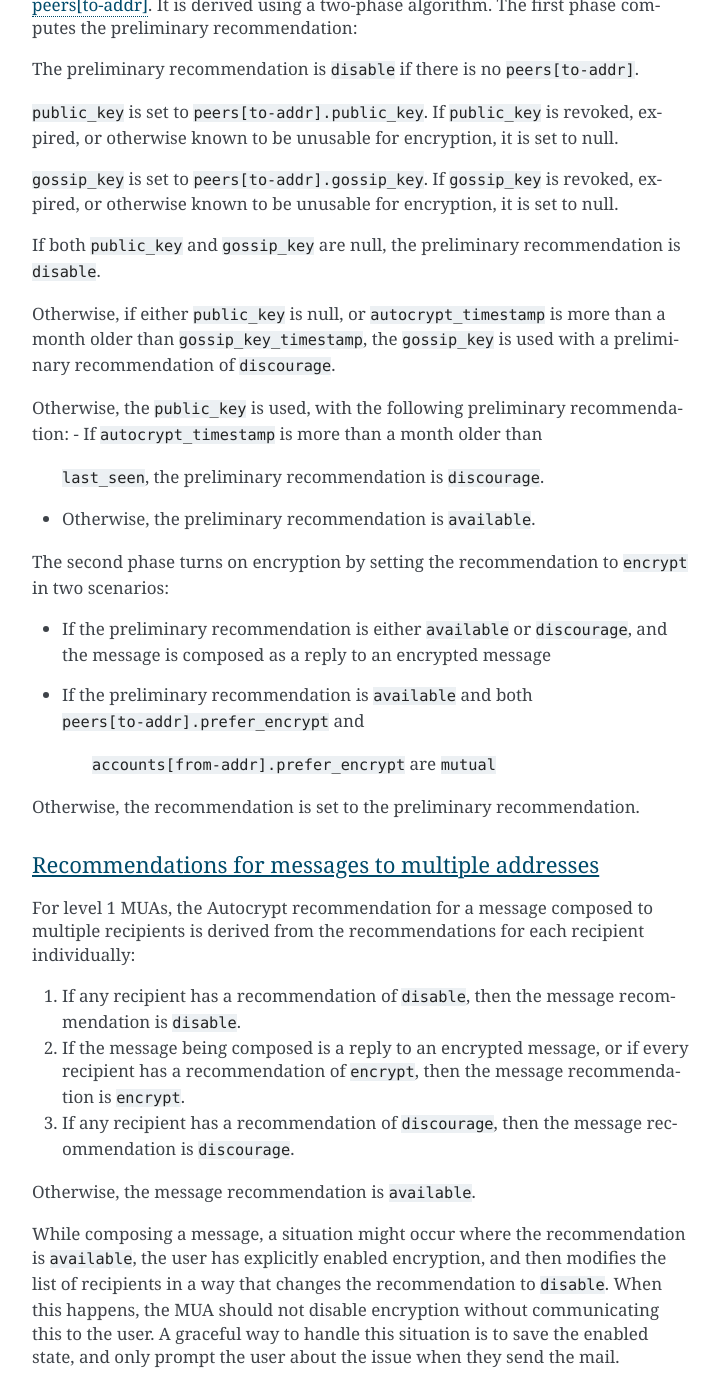
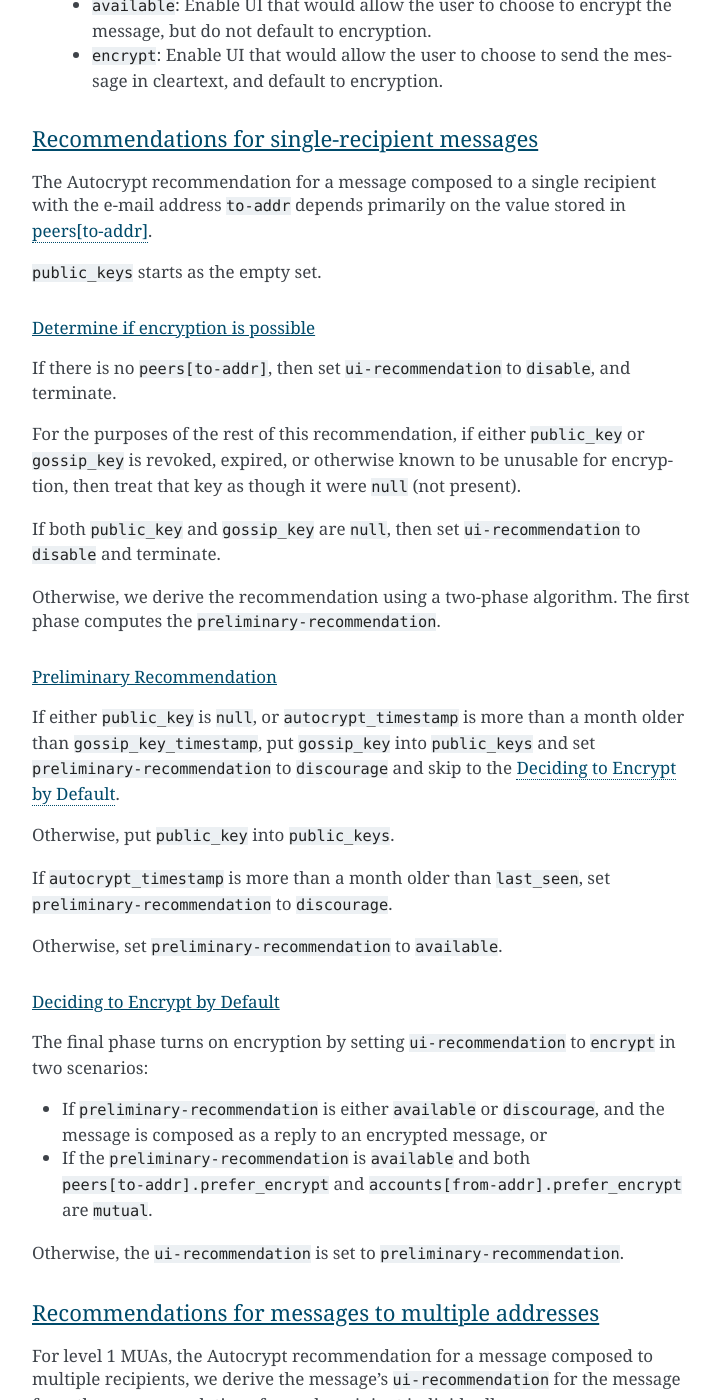
Before and after one commit to autocrypt/autocrypt, a Sphinx documentation site: the page built from doc/level1.rst, in a window 1280 px wide and 1400 px high, scrolled down 9197 px. Shown: the whole window, without its empty margins (388-1108 px from the left). Built offline with Sphinx 7.4.7, drawn with Linux system fonts in a browser that asks for light colours; some of the changed text lies outside the part shown.

Commit message:
break up recommendation algorithm and explain more.
 * clarify that the recommendation algorithm returns both a
   recommendation for the behavior of the encryption UI, and a list of
   keys.

 * move the "disabled" logic above the preliminary recommendation

 * add section headers to the phases of the algorithm

 * remove the ``public_key`` and ``gossip_key`` intermediate
   variables, which seem to add more confusion than they remove, since
   they shadow existing variables with the same name.

 * make preliminary recommendation an explicit intermediate variable.

```diff
--- a/doc/level1.rst
+++ b/doc/level1.rst
@@ -393,7 +393,13 @@ The Autocrypt recommendation depends on the recipient
 addresses of the draft message.  When the user changes the
 recipients, the Autocrypt recommendation may change.
 
-Autocrypt can produce four possible recommendations:
+The output of the Autocrypt recommendation algorithm has two elements:
+
+ * ``ui-recommendation``: a single state recommending the state of the
+   encryption user interface, described below.
+ * ``public_keys``: a set of keys to encrypt to (which may be empty).
+
+``ui-recommendation`` can take four possible values:
 
  * ``disable``: Disable or hide any UI that would allow the user to
    choose to encrypt the message.
@@ -416,72 +422,94 @@ Recommendations for single-recipient messages
 
 The Autocrypt recommendation for a message composed to a single
 recipient with the e-mail address ``to-addr`` depends primarily on the
-value stored in :ref:`peers[to-addr] <peers>`. It is derived using a
-two-phase algorithm.  The first phase computes the preliminary
-recommendation:
+value stored in :ref:`peers[to-addr] <peers>`.
 
-The preliminary recommendation is ``disable`` if there is no
-``peers[to-addr]``.
+``public_keys`` starts as the empty set.
 
-``public_key`` is set to ``peers[to-addr].public_key``.  If
-``public_key`` is revoked, expired, or otherwise known to be unusable
-for encryption, it is set to null.
+Determine if encryption is possible
+___________________________________
 
-``gossip_key`` is set to ``peers[to-addr].gossip_key``.  If
-``gossip_key`` is revoked, expired, or otherwise known to be unusable
-for encryption, it is set to null.
+If there is no ``peers[to-addr]``, then set ``ui-recommendation`` to
+``disable``, and terminate.
 
-If both ``public_key`` and ``gossip_key`` are null, the preliminary
-recommendation is ``disable``.
+For the purposes of the rest of this recommendation, if either
+``public_key`` or ``gossip_key`` is revoked, expired, or otherwise
+known to be unusable for encryption, then treat that key as though it
+were ``null`` (not present).
 
-Otherwise, if either ``public_key`` is null, or
-``autocrypt_timestamp`` is more than a month older than
-``gossip_key_timestamp``, the ``gossip_key`` is used with a
-preliminary recommendation of ``discourage``.
+If both ``public_key`` and ``gossip_key`` are ``null``, then set
+``ui-recommendation`` to ``disable`` and terminate.
+
+Otherwise, we derive the recommendation using a two-phase algorithm.
+The first phase computes the ``preliminary-recommendation``.
+
+Preliminary Recommendation
+__________________________
+
+If either ``public_key`` is ``null``, or ``autocrypt_timestamp`` is
+more than a month older than ``gossip_key_timestamp``, put
+``gossip_key`` into ``public_keys`` and set
+``preliminary-recommendation`` to ``discourage`` and skip to the
+:ref:`final-recommendation-phase`.
+
+Otherwise, put ``public_key`` into ``public_keys``.
+
+If ``autocrypt_timestamp`` is more than a month older than
+``last_seen``, set ``preliminary-recommendation`` to ``discourage``.
+
+Otherwise, set ``preliminary-recommendation`` to ``available``.
+
+.. _final-recommendation-phase:
 
 
-Otherwise, the ``public_key`` is used, with the following preliminary
-recommendation:
-- If ``autocrypt_timestamp`` is more than a month older than
-  ``last_seen``, the preliminary recommendation is ``discourage``.
-- Otherwise, the preliminary recommendation is ``available``.
+Deciding to Encrypt by Default
+______________________________
 
-The second phase turns on encryption by setting the recommendation
-to ``encrypt`` in two scenarios:
+The final phase turns on encryption by setting ``ui-recommendation`` to
+``encrypt`` in two scenarios:
 
-- If the preliminary recommendation is either ``available`` or
+- If ``preliminary-recommendation`` is either ``available`` or
   ``discourage``, and the message is composed as a reply to an
-  encrypted message
-- If the preliminary recommendation is ``available`` and
-  both ``peers[to-addr].prefer_encrypt`` and
-   ``accounts[from-addr].prefer_encrypt`` are ``mutual``
+  encrypted message, or
+- If the ``preliminary-recommendation`` is ``available`` and both
+  ``peers[to-addr].prefer_encrypt`` and
+  ``accounts[from-addr].prefer_encrypt`` are ``mutual``.
 
-Otherwise, the recommendation is set to the preliminary recommendation.
+Otherwise, the ``ui-recommendation`` is set to
+``preliminary-recommendation``.
 
 Recommendations for messages to multiple addresses
 ~~~~~~~~~~~~~~~~~~~~~~~~~~~~~~~~~~~~~~~~~~~~~~~~~~
 
-For level 1 MUAs, the Autocrypt recommendation for a message
-composed to multiple recipients is derived from the recommendations
-for each recipient individually:
+For level 1 MUAs, the Autocrypt recommendation for a message composed
+to multiple recipients, we derive the message's ``ui-recommendation``
+for the message from the recommendations for each recipient
+individually.
 
-1. If any recipient has a recommendation of ``disable``, then the
-   message recommendation is ``disable``.
+1. If any recipient has a ``ui-recommendation`` of ``disable``, then
+   the message's ``ui-recommendation`` is ``disable``.
 2. If the message being composed is a reply to an encrypted message,
-   or if every recipient has a recommendation of ``encrypt``, then the
-   message recommendation is ``encrypt``.
-3. If any recipient has a recommendation of ``discourage``, then the
-   message recommendation is ``discourage``.
+   or if every recipient has a ``ui-recommendation`` of ``encrypt``,
+   then the message ``ui-recommendation`` is ``encrypt``.
+3. If any recipient has a ``ui-recommendation`` of ``discourage``,
+   then the message ``ui-recommendation`` is ``discourage``.
 
-Otherwise, the message recommendation is ``available``.
+Otherwise, the message ``ui-recommendation`` is ``available``.
+
+If the message ``ui-recommendation`` is ``disable``, then set
+``public_keys`` to the empty set.
+
+Otherise, set ``public_keys`` to the union of the individual
+recipients' ``public_keys`` recommendations.
 
 While composing a message, a situation might occur where the
-recommendation is ``available``, the user has explicitly enabled
-encryption, and then modifies the list of recipients in a way that
-changes the recommendation to ``disable``. When this happens, the MUA
-should not disable encryption without communicating this to the user.
-A graceful way to handle this situation is to save the enabled state,
-and only prompt the user about the issue when they send the mail.
+``ui-recommendation`` is ``available``, the user has explicitly
+enabled encryption, and then modifies the list of recipients in a way
+that changes the ``ui-recommendation`` to ``disable``. When this
+happens, the MUA should not disable encryption without communicating
+this to the user.  A graceful way to handle this situation is to save
+the enabled state, and only prompt the user about the issue when they
+send the mail.
 
 Mail Encryption
 +++++++++++++++
```
